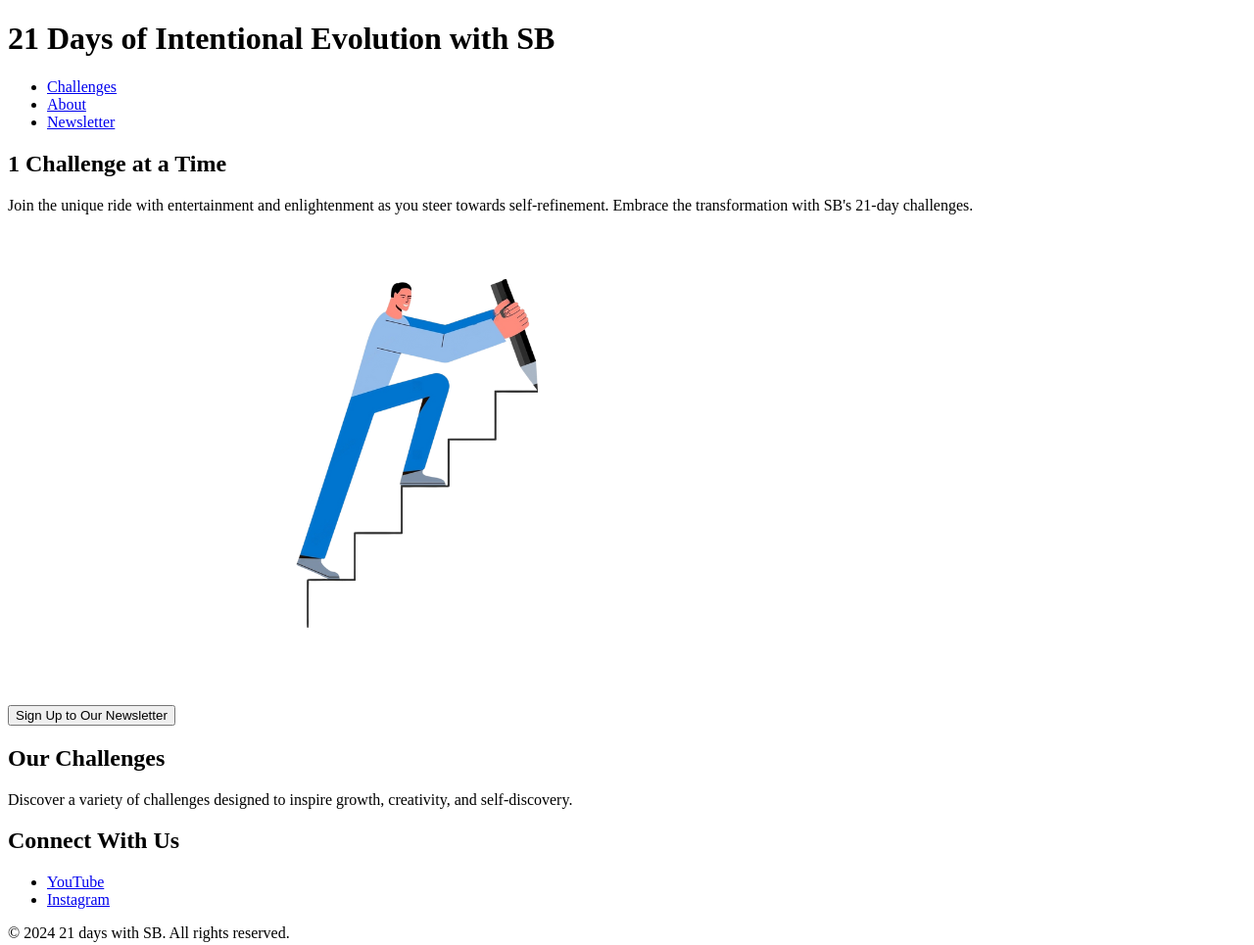
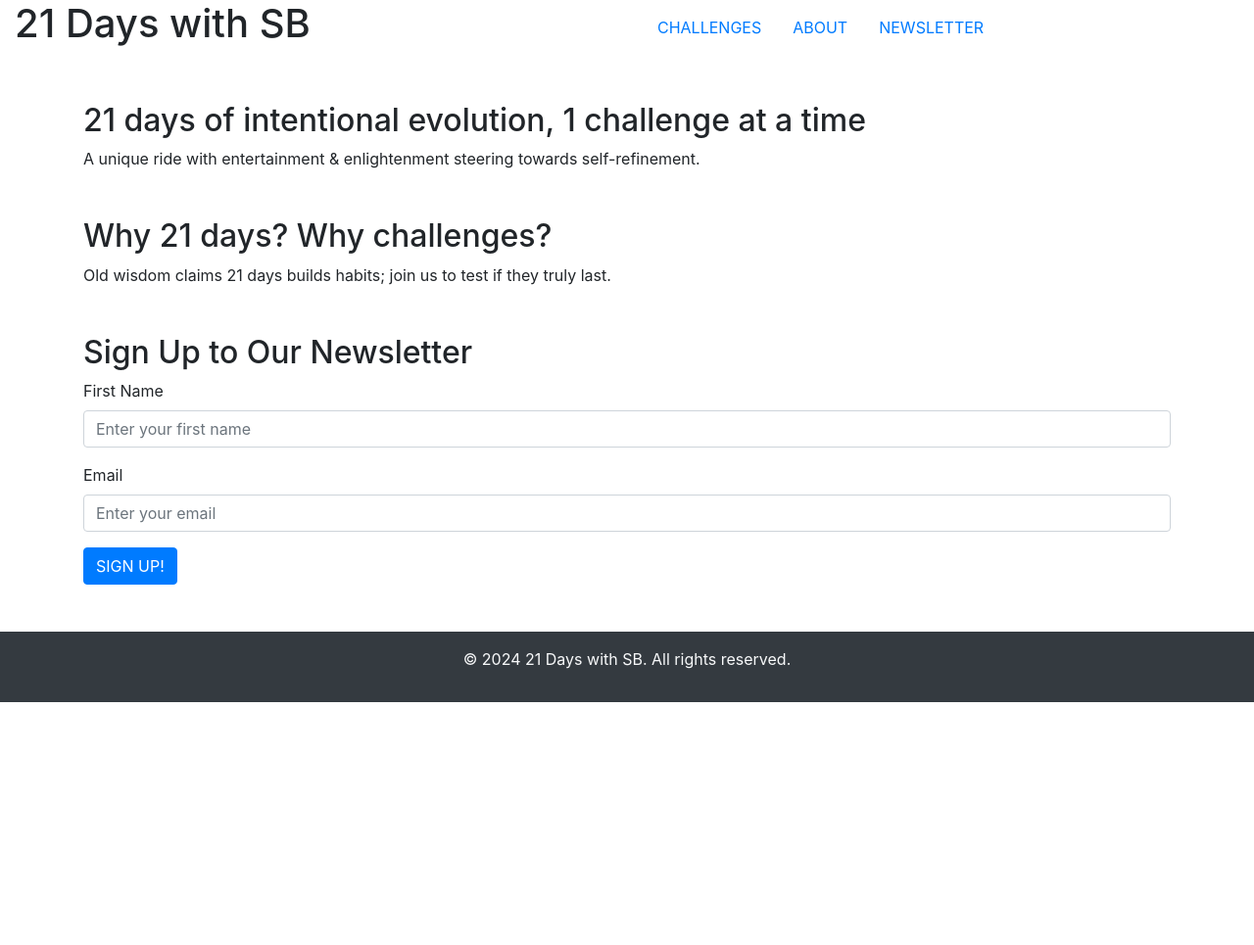
Before and after one commit to s-b-9-7/21dayswithsb, a plain HTML site: page index.html in a window 1280 px wide. Shown: the whole page at 98% size. After the commit the page ends 800 px from the top, so only its background shows below. Drawn offline with nearby package versions, Linux system fonts and the light colour scheme.

Commit message:
Update index.html

```diff
--- a/index.html
+++ b/index.html
@@ -2,61 +2,69 @@
 <html lang="en">
 <head>
     <meta charset="UTF-8">
-    <meta name="viewport" content="width=device-width, initial-scale=1.0">
-    <meta name="description" content="Join 21 days with SB for a journey of self-improvement through daily challenges. Sign up to our newsletter for updates on entertainment and enlightenment that steer you towards self-refinement.">
-    <title>21 Days of Intentional Evolution | 21 days with SB</title>
-    <!-- Add any additional head elements such as CSS files here -->
+    <title>21 Days with SB</title>
+    <!-- Bootstrap CSS -->
+    <link rel="stylesheet" href="https://stackpath.bootstrapcdn.com/bootstrap/4.5.2/css/bootstrap.min.css">
+    <!-- Custom CSS -->
+    <link rel="stylesheet" href="styles.css">
 </head>
 <body>
-
-    <header>
-        <!-- Level 1 Heading -->
-        <h1>21 Days of Intentional Evolution with SB</h1>
-
-        <!-- Navigation Links -->
-        <nav>
-            <ul>
-                <li><a href="#challenges">Challenges</a></li>
-                <li><a href="#about">About</a></li>
-                <li><a href="#newsletter">Newsletter</a></li>
-            </ul>
-        </nav>
+    <!-- Header -->
+    <header class="container-fluid">
+        <div class="row align-items-center">
+            <div class="col-6">
+                <h1>21 Days with SB</h1>
+            </div>
+            <div class="col-6 text-right">
+                <nav>
+                    <ul class="nav">
+                        <li class="nav-item"><a class="nav-link" href="#challenges">CHALLENGES</a></li>
+                        <li class="nav-item"><a class="nav-link" href="#about">ABOUT</a></li>
+                        <li class="nav-item"><a class="nav-link" href="#newsletter">NEWSLETTER</a></li>
+                    </ul>
+                </nav>
+            </div>
+        </div>
     </header>
 
-    <main>
-        <!-- Hero Section with Level 2 Headings and Paragraphs -->
-        <section aria-labelledby="hero-heading">
-            <h2 id="hero-heading">1 Challenge at a Time</h2>
-            <p>Join the unique ride with entertainment and enlightenment as you steer towards self-refinement. Embrace the transformation with SB's 21-day challenges.</p>
-
-            <!-- Call to Action Button -->
-            <button onclick="location.href='#newsletter';">Sign Up to Our Newsletter</button>
-
-            <!-- Image with Alt Text -->
-            <img src="landingpageimage1.png" alt="Man climbing steps holding a torch symbolizing the journey of self-improvement" />
+    <!-- Main Content -->
+    <main class="container">
+        <!-- Section: Challenges -->
+        <section id="challenges" class="my-5">
+            <h2>21 days of intentional evolution, 1 challenge at a time</h2>
+            <p>A unique ride with entertainment & enlightenment steering towards self-refinement.</p>
         </section>
 
-        <!-- Challenges Section -->
-        <section aria-labelledby="challenges-heading">
-            <h2 id="challenges-heading">Our Challenges</h2>
-            <p>Discover a variety of challenges designed to inspire growth, creativity, and self-discovery.</p>
-            <!-- Content related to challenges goes here -->
+        <!-- Section: About -->
+        <section id="about" class="my-5">
+            <h2>Why 21 days? Why challenges?</h2>
+            <p>Old wisdom claims 21 days builds habits; join us to test if they truly last.</p>
         </section>
 
-        <!-- Social Media Links -->
-        <section aria-labelledby="social-media-heading">
-            <h2 id="social-media-heading">Connect With Us</h2>
-            <ul>
-                <li><a href="https://youtube.com" target="_blank" rel="noopener noreferrer">YouTube</a></li>
-                <li><a href="https://instagram.com" target="_blank" rel="noopener noreferrer">Instagram</a></li>
-            </ul>
+        <!-- Section: Newsletter -->
+        <section id="newsletter" class="my-5">
+            <h2>Sign Up to Our Newsletter</h2>
+            <form>
+                <div class="form-group">
+                    <label for="firstName">First Name</label>
+                    <input type="text" id="firstName" class="form-control" placeholder="Enter your first name">
+                </div>
+                <div class="form-group">
+                    <label for="email">Email</label>
+                    <input type="email" id="email" class="form-control" placeholder="Enter your email">
+                </div>
+                <button type="submit" class="btn btn-primary">SIGN UP!</button>
+            </form>
         </section>
     </main>
 
-    <footer>
-        <!-- Footer content like copyright, contact info, etc. -->
-        <p>© 2024 21 days with SB. All rights reserved.</p>
+    <!-- Footer -->
+    <footer class="container-fluid text-center bg-dark text-light py-3">
+        <p>&copy; 2024 21 Days with SB. All rights reserved.</p>
     </footer>
 
+    <!-- Bootstrap JavaScript and dependencies -->
+    <script src="https://code.jquery.com/jquery-3.5.1.slim.min.js"></script>
+    <script src="https://stackpath.bootstrapcdn.com/bootstrap/4.5.2/js/bootstrap.min.js"></script>
 </body>
 </html>
```
